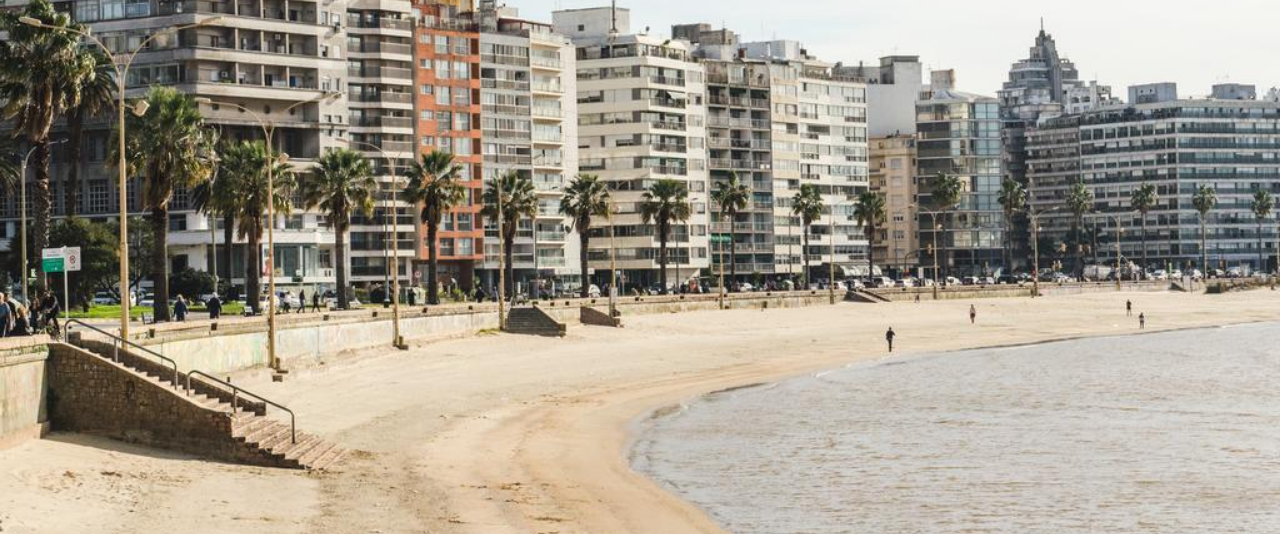
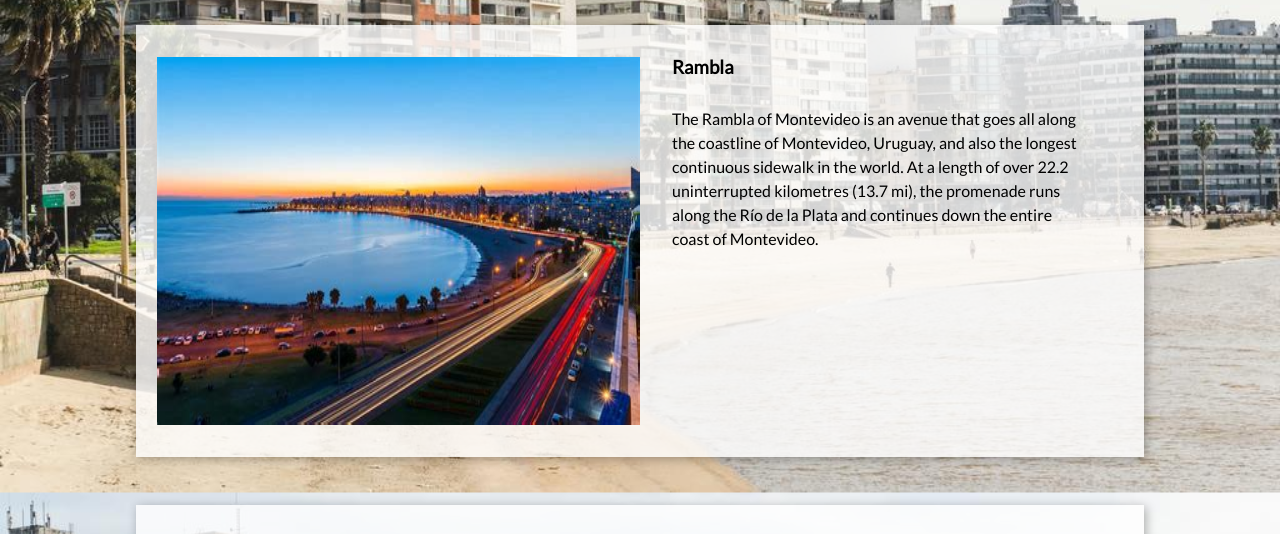
Before and after one commit to franciscochiarino/my-hometown-montevideo, a plain HTML site: page index.html in a window 1280 px wide. Shown: the part 355-889 px from the top of the page. Drawn offline with Linux system fonts and the light colour scheme.

Commit message:
add media query for size of 1200px

```diff
--- a/index.html
+++ b/index.html
@@ -1,5 +1,6 @@
 <!DOCTYPE html>
 <html lang="en">
+
 <head>
     <meta charset="UTF-8">
     <meta name="viewport" content="width=device-width, initial-scale=1.0">
@@ -8,20 +9,20 @@
     <link rel="stylesheet" href="style.css">
     <title>Montevideo</title>
 </head>
+
 <body>
 
     <header>
         <nav>
-        <a href="#"><h1>Montevideo</h1></a>
+            <a href="#">
+                <h1>Montevideo</h1>
+            </a>
             <span class="open-slide">
                 <a id="burger-menu">
                     <svg id="svg" width="30" height="30">
-                    <path d="M0,5 30,5" stroke="#000"
-                    stroke-width="5"/>
-                    <path d="M0,14 30,14" stroke="#000"
-                    stroke-width="5"/>
-                    <path d="M0,23 30,23" stroke="#000"
-                    stroke-width="5"/>
+                        <path d="M0,5 30,5" stroke="#000" stroke-width="5" />
+                        <path d="M0,14 30,14" stroke="#000" stroke-width="5" />
+                        <path d="M0,23 30,23" stroke="#000" stroke-width="5" />
                     </svg>
                 </a>
             </span>
@@ -42,79 +43,130 @@
     <main>
         <!-- Home -->
         <article class="main-article">
-        <img src="images/montevideo1024x678.jpeg" alt="pocitos beach">
+            <img src="images/montevideo1024x678.jpeg" alt="pocitos beach" id="main-img">
             <p>Welcome to</p>
             <h2>Montevideo</h2>
             <p>
-            Uruguay's capital city has a lot to offer. From good food and amazing people, to quality beer and legalized marihuana.
+                Uruguay's capital city has a lot to offer. From good food and amazing people, to quality beer and
+                legalized marihuana.
             </p>
         </article>
+
+        <!-- container -->
+        <section class="container">
             <!-- Spots -->
             <section id="spots">
                 <h2>Spots</h2>
                 <article class="card">
-            <img src="images/rambla427x266.jpeg" alt="street next to the sea">
+                    <img src="images/rambla427x266.jpeg" alt="street next to the sea" id="img-rambla">
+                    <section class="inner-box">
                         <h3>Rambla</h3>
                         <p>
-                The Rambla of Montevideo is an avenue that goes all along the coastline of Montevideo, Uruguay, and also the longest continuous sidewalk in the world. At a length of over 22.2 uninterrupted kilometres (13.7 mi), the promenade runs along the Río de la Plata and continues down the entire coast of Montevideo.
+                            The Rambla of Montevideo is an avenue that goes all along the coastline of Montevideo,
+                            Uruguay,
+                            and also the longest continuous sidewalk in the world. At a length of over 22.2
+                            uninterrupted
+                            kilometres (13.7 mi), the promenade runs along the Río de la Plata and continues down the
+                            entire
+                            coast of Montevideo.
                         </p>
+                    </section>
                 </article>
                 <article class="card">
                     <img src="images/wtc1280x720.jpeg" alt="montevideo world trade center">
+                    <section class="inner-box">
                         <h3>World Trade Center</h3>
                         <p>
-                The Towers Squares, is an area of remarkable aesthetic design. It is meant to be a platform for the development of business activities, art exhibitions, dance and music performances, cultural animation, a meeting spot as well as a tourist attraction.
+                            The Towers Squares, is an area of remarkable aesthetic design. It is meant to be a platform
+                            for
+                            the development of business activities, art exhibitions, dance and music performances,
+                            cultural
+                            animation, a meeting spot as well as a tourist attraction.
                         </p>
+                    </section>
                 </article>
                 <article class="card">
                     <img src="images/virgo1280x720.jpeg" alt="park">
+                    <section class="inner-box">
                         <h3>Plaza Virgilio</h3>
                         <p>
-                You can get one of the best views of Montevideo by going to the Plaza Virgilo. It offers the perfect combination of nature and civilization, with a great panorama of the city and the sea.
+                            You can get one of the best views of Montevideo by going to the Plaza Virgilo. It offers the
+                            perfect combination of nature and civilization, with a great panorama of the city and the
+                            sea.
                         </p>
+                    </section>
                 </article>
             </section>
+
             <!-- Food -->
             <section id="food">
                 <h2>Food</h2>
                 <article class="card">
                     <img src="images/mercado-del-puerto1024x675.jpeg" alt="food market">
+                    <section class="inner-box">
                         <h3>Mercado del puerto</h3>
                         <p>
-                Here you will eat top quality meat and vegetables (but mostly meat). One of Uruguay's traditions is the asado, wich is basically grilld meat. If you are looking for a vegan option, I would recommend another country.
+                            Here you will eat top quality meat and vegetables (but mostly meat). One of Uruguay's
+                            traditions
+                            is the asado, wich is basically grilld meat. If you are looking for a vegan option, I would
+                            recommend another country.
                         </p>
+                    </section>
                 </article>
             </section>
+
             <!-- Landmarks -->
             <section id="landmarks">
                 <h2>Landmarks</h2>
                 <article class="card">
                     <img src="images/plaza-independencia650x335.jpeg" alt="important park">
+                    <section class="inner-box">
                         <h3>Plaza Independencia</h3>
                         <p>
-                Plaza Independencia (Spanish for Independence Square) is the name of Montevideo's most important plaza. It separates Ciudad Vieja from downtown Montevideo, with the Gateway of The Citadel on one side and the beginning of 18 de Julio avenue on the other.
+                            Plaza Independencia (Spanish for Independence Square) is the name of Montevideo's most
+                            important
+                            plaza. It separates Ciudad Vieja from downtown Montevideo, with the Gateway of The Citadel
+                            on
+                            one side and the beginning of 18 de Julio avenue on the other.
                         </p>
+                    </section>
                 </article>
                 <article class="card">
                     <img src="images/puerta-ciudadella1024x767.jpeg" alt="old big door">
+                    <section class="inner-box">
                         <h3>Puerta de la Ciudadela</h3>
                         <p>
-                The Puerta de la Ciudadela is one of the few remaining parts of the wall that surrounded the oldest part of the city of Montevideo, the citadel, which was torn down in 1829. It is located by Plaza Independencia in Ciudad Vieja.
+                            The Puerta de la Ciudadela is one of the few remaining parts of the wall that surrounded the
+                            oldest part of the city of Montevideo, the citadel, which was torn down in 1829. It is
+                            located
+                            by Plaza Independencia in Ciudad Vieja.
                         </p>
+                    </section>
                 </article>
                 <article class="card">
                     <img src="images/museo-blanes1280x853.jpeg" alt="blanes museum">
+                    <section class="inner-box">
                         <h3>Museo Blanes</h3>
                         <p>
-                The museum displays Uruguayan art ranging from the nation's founding to the present day, including the works of Juan Manuel Blanes, Pedro Figari, Rafael Barradas, José Cúneo, and Carlos González.
+                            The museum displays Uruguayan art ranging from the nation's founding to the present day,
+                            including the works of Juan Manuel Blanes, Pedro Figari, Rafael Barradas, José Cúneo, and
+                            Carlos
+                            González.
                         </p>
+                    </section>
                 </article>
                 <article class="card">
                     <img src="images/carrasco1024x575.jpeg" alt="carrasco neighborhood">
+                    <section class="inner-box">
                         <h3>Carrasco</h3>
                         <p>
-                Carrasco is a barrio (neighbourhood or district) in Montevideo, Uruguay. Located on the city's southeast coast, the barrio was originally an elegant seaside resort. However, it eventually became the city's most exclusive suburb. Carrasco is regarded as one of the most expensive barrios in Montevideo, and features a wide range of architectural styles.
+                            Carrasco is a barrio (neighbourhood or district) in Montevideo, Uruguay. Located on the
+                            city's
+                            southeast coast, the barrio was originally an elegant seaside resort. However, it eventually
+                            became the city's most exclusive suburb. Carrasco is regarded as one of the most expensive
+                            barrios in Montevideo, and features a wide range of architectural styles.
                         </p>
+                    </section>
                 </article>
             </section>
             <!-- Weather -->
@@ -122,10 +174,13 @@
                 <h2>Weather</h2>
                 <article class="card">
                     <img src="images/atardecer640x640.jpeg" alt="sunset">
+                    <section class="inner-box">
                         <h3>Weather</h3>
                         <p>
-               The weather in Montevideo includes a long summer and a short, not that cold, winter. It is recommended to visit the city on spring, so it's not so hot nor so clod.
+                            The weather in Montevideo includes a long summer and a short, not that cold, winter. It is
+                            recommended to visit the city on spring, so it's not so hot nor so clod.
                         </p>
+                    </section>
                 </article>
             </section>
             <!-- Festivals -->
@@ -133,10 +188,14 @@
                 <h2>Festivals</h2>
                 <article class="card">
                     <img src="images/candombe1000x691.jpeg" alt="people playing drums on the streen">
+                    <section class="inner-box">
                         <h3>Carnaval</h3>
                         <p>
-               Carnival Week is considered the annual national festival of the nation. While the Carnaval extends to all the country with important events in several cities of the interior, the main activities are made in the capital of Montevideo.
+                            Carnival Week is considered the annual national festival of the nation. While the Carnaval
+                            extends to all the country with important events in several cities of the interior, the main
+                            activities are made in the capital of Montevideo.
                         </p>
+                    </section>
                 </article>
             </section>
             <!-- Funny Stuff -->
@@ -144,12 +203,19 @@
                 <h2>Funny Stuff</h2>
                 <article class="card">
                     <img src="images/jesus792x542.jpg" alt="jesus drinking mate">
+                    <section class="inner-box">
                         <h3>Jesus drinking Mate</h3>
                         <p>
-               Mate is a traditional South American caffeine-rich infused drink, that was first consumed by the Guaraní and also spread by the Tupí people. It is the National Beverage in Argentina and Uruguay, as also in Paraguay, the Bolivian Chaco, Southern Chile, Peru and Southern Brazil. Jesus loves it.
+                            Mate is a traditional South American caffeine-rich infused drink, that was first consumed by
+                            the
+                            Guaraní and also spread by the Tupí people. It is the National Beverage in Argentina and
+                            Uruguay, as also in Paraguay, the Bolivian Chaco, Southern Chile, Peru and Southern Brazil.
+                            Jesus loves it.
                         </p>
+                    </section>
                 </article>
             </section>
+        </section> <!-- .container -->
     </main>
 
     <footer>
@@ -182,4 +248,5 @@
     </script>
 
 </body>
+
 </html>
--- a/style.css
+++ b/style.css
@@ -123,6 +123,7 @@ section > h2 {
     text-align: center;
 }
 
+
 /* Footer */
 
 footer {
@@ -136,3 +137,55 @@ footer > a {
     margin: 0 auto;
     color: #fff;
 }
+
+
+/* media queries */
+
+@media (min-width: 1200px) {
+
+    body {
+        background-image: url(images/montevideo1024x678.jpeg);
+        background-attachment: fixed;
+        background-position: center;
+        background-repeat: no-repeat;
+        background-size: cover;
+    }
+
+    #main-img {
+        display: none;
+    }
+
+    .main-article {
+        width: 80%;
+        margin: 0 auto;
+        /* margin-top: 3rem; */
+    }
+
+    .container {
+        width: 80%;
+        margin: 0 auto;
+    }
+
+    .card {
+        display: flex;
+        flex-direction: row;
+        padding: 2rem 1.3rem;
+        background-color: rgba(255, 255, 255, 0.8);
+    }
+
+    .card img {
+        width: 50%;
+        height: 23rem;
+        /* padding-right: 1.5rem; */
+    }
+
+    .inner-box {
+        padding: 0rem 2rem;
+    }
+
+    h3 {
+        margin-top: -1rem;
+        margin-bottom: 1.5rem;
+    }
+
+}
```
Lines whose indentation alone changed are shown as unchanged.
